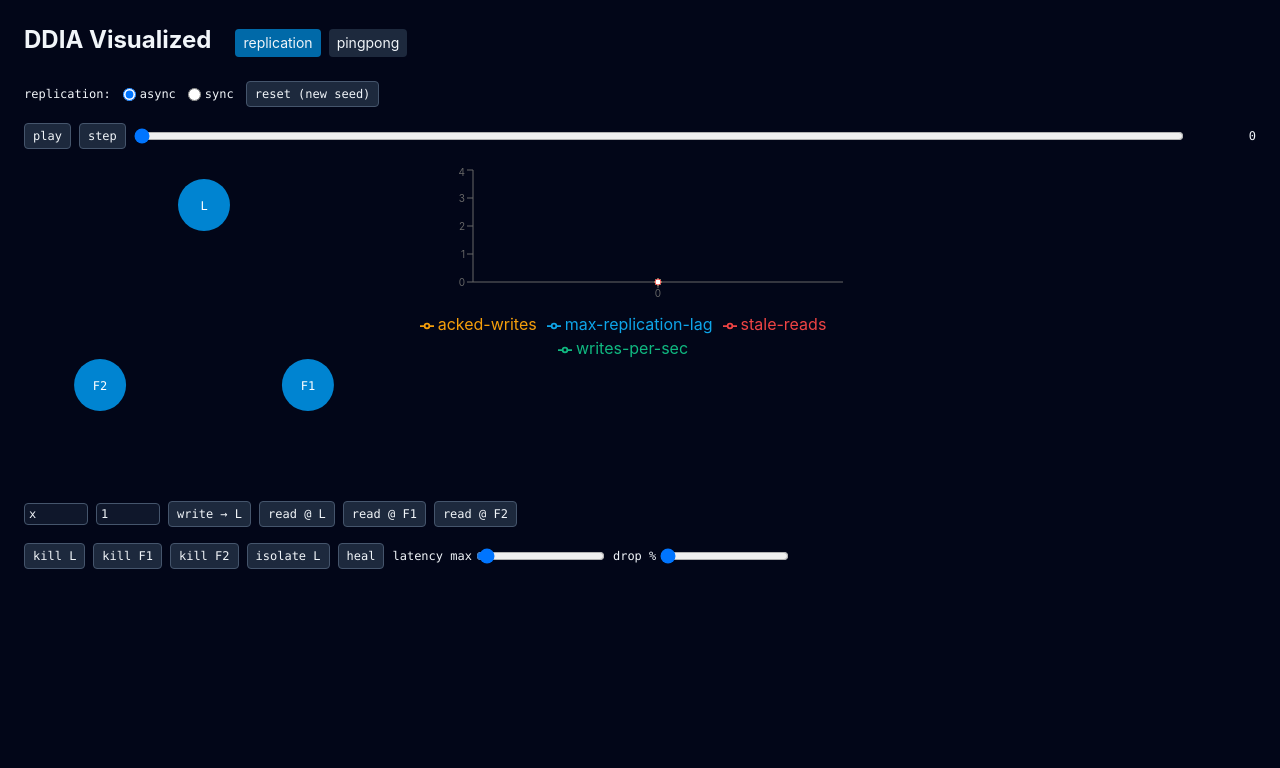
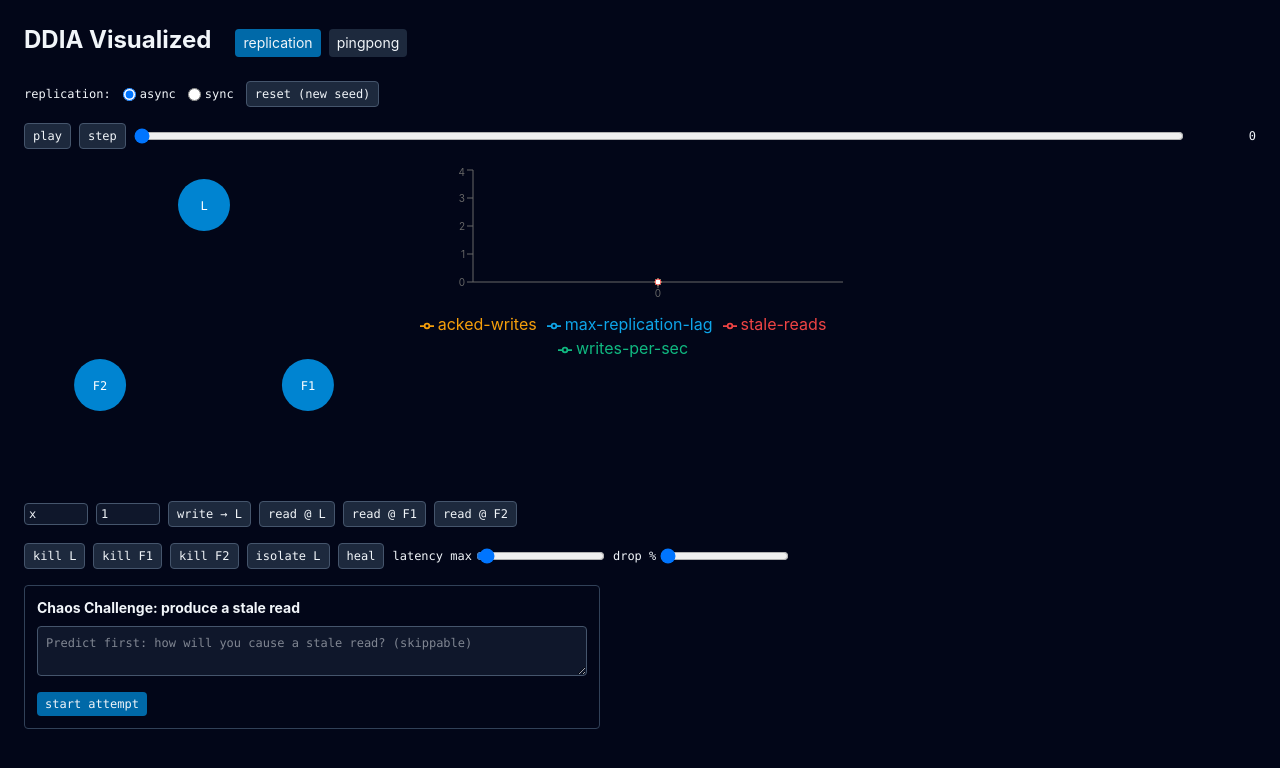
Before and after one commit to Jonathn1001/ddia-visualized, a React (Vite) app: page / in a window 1280 px wide. Shown: the top 768 px of the page. Built offline with nearby package versions, Linux system fonts and the light colour scheme.

Commit message:
feat(ui): stale-read chaos challenge with engine verifier and predict-before-run
Co-Authored-By: Claude Opus 4.8 <noreply@anthropic.com>
Claude-Session: https://claude.ai/code/session_01PpkDbUhAfanVgqEryFWMGS

```diff
--- a/src/ui/labs/replication/ChallengePanel.tsx
+++ b/src/ui/labs/replication/ChallengePanel.tsx
@@ -1,8 +1,77 @@
+import { useEffect, useState } from 'react';
+import { detectStaleRead, type RepPayload, type RepState, type StaleReadResult } from '../../../modules/replication';
 import type { SimDriver } from '../../bridge/SimDriver';
-import type { RepPayload, RepState } from '../../../modules/replication';
+import { useSimStore } from '../../bridge/simStore';
 
-/** Replaced with the real challenge in the next task. */
-export function ChallengePanel(props: { driver: SimDriver<RepState, RepPayload> }) {
-  void props;
-  return null;
+const ATTEMPT_KEY = 'ddia:ch05:stale-read:attempt';
+const predictionKey = (n: number) => `ddia:ch05:stale-read:prediction:${n}`;
+
+/**
+ * Chaos Challenge #1 (DESIGN_PLAN §3): "Produce a stale read."
+ * Predict-before-run: the prediction is captured before the attempt and
+ * shown beside the engine-verified outcome — prediction vs reality.
+ */
+export function ChallengePanel({ driver }: { driver: SimDriver<RepState, RepPayload> }) {
+  const processed = useSimStore((s) => s.processed);
+  const [attempt, setAttempt] = useState<number | null>(null);
+  const [prediction, setPrediction] = useState('');
+  const [win, setWin] = useState<StaleReadResult | null>(null);
+
+  useEffect(() => {
+    if (attempt === null || win) return;
+    const states = new Map(driver.sim.config.nodeIds.map((id) => [id, driver.sim.getState(id)] as const));
+    const result = detectStaleRead(states);
+    if (result) {
+      setWin(result);
+      driver.pause();
+    }
+  }, [processed, attempt, win, driver]);
+
+  const start = () => {
+    const n = Number(localStorage.getItem(ATTEMPT_KEY) ?? '0') + 1;
+    localStorage.setItem(ATTEMPT_KEY, String(n));
+    localStorage.setItem(predictionKey(n), prediction);
+    setAttempt(n);
+    setWin(null);
+  };
+
+  return (
+    <section className="border border-slate-700 rounded p-3 space-y-2 max-w-xl">
+      <h2 className="font-bold text-sm">Chaos Challenge: produce a stale read</h2>
+      {attempt === null && (
+        <>
+          <textarea
+            className="w-full bg-slate-900 border border-slate-600 rounded p-2 text-xs font-mono"
+            rows={2}
+            placeholder="Predict first: how will you cause a stale read? (skippable)"
+            value={prediction}
+            onChange={(e) => setPrediction(e.target.value)}
+          />
+          <button className="px-2 py-1 rounded bg-sky-700 hover:bg-sky-600 text-xs font-mono" onClick={start}>
+            start attempt
+          </button>
+        </>
+      )}
+      {attempt !== null && !win && (
+        <p className="text-xs text-slate-400 font-mono">
+          attempt #{attempt} running — make a read return older data than an acknowledged write.
+        </p>
+      )}
+      {attempt !== null && win && (
+        <div className="text-xs font-mono space-y-1">
+          <p className="text-emerald-400 font-bold">✓ challenge complete — stale read verified by the engine</p>
+          <p>
+            read <code>{win.read.key}</code> @ {win.read.node} returned seq {win.read.returnedSeq} at t=
+            {win.read.time}, after write seq {win.ack.seq} was acked at t={win.ack.time}.
+          </p>
+          <p className="text-slate-400">
+            your prediction: “{localStorage.getItem(predictionKey(attempt)) || '(skipped)'}”
+          </p>
+          <button className="underline" onClick={() => setAttempt(null)}>
+            try again
+          </button>
+        </div>
+      )}
+    </section>
+  );
 }
```
Also changed, not shown: 1 other file (tests, documents, lock files or other folders).
